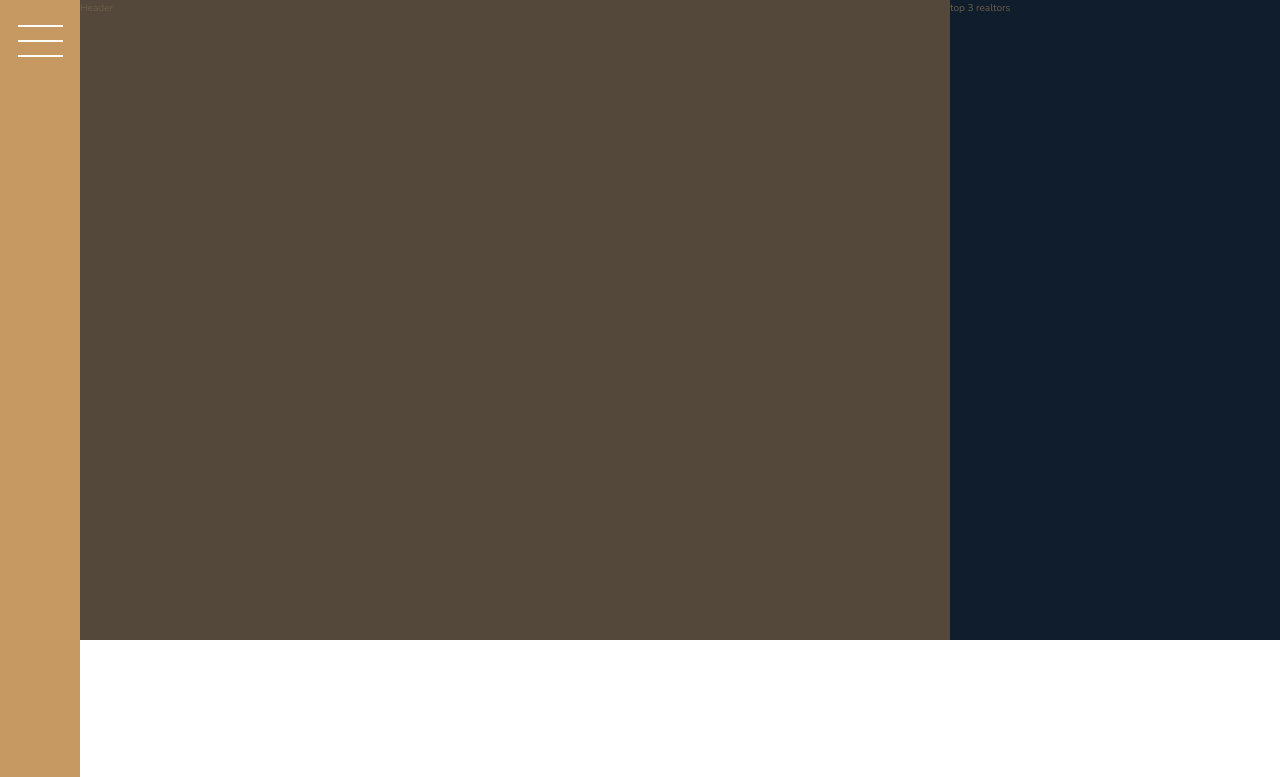
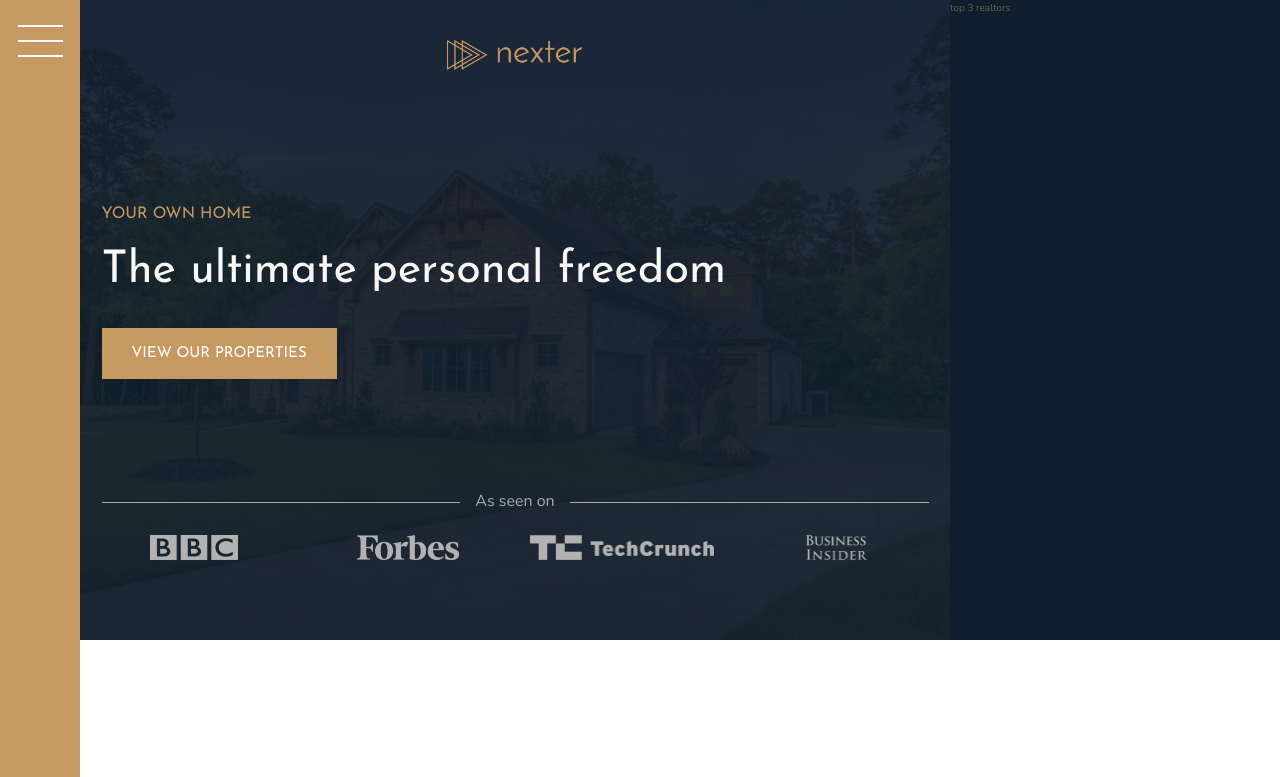
Before and after one commit to shrirangmhalgi/nexter, a website: page index.html in a window 1280 px wide. Shown: the top 777 px of the page. Drawn offline with nearby package versions, Linux system fonts and the light colour scheme.

Commit message:
added the header section

```diff
--- a/index.html
+++ b/index.html
@@ -21,7 +21,17 @@
   </div>
 
   <header class="header">
-    Header
+    <img src="img/logo.png" alt="Nexter Logo" class="header__logo">
+    <h3 class="heading-3">Your own home</h3>
+    <h1 class="heading-1">The ultimate personal freedom</h1>
+    <button class="btn header__btn">View our properties</button>
+    <div class="header__seenon-text">As seen on</div>
+    <div class="header__seenon-logos">
+      <img src="img/logo-bbc.png" alt="Seen on logo 1">
+      <img src="img/logo-forbes.png" alt="Seen on logo 2">
+      <img src="img/logo-techcrunch.png" alt="Seen on logo 3">
+      <img src="img/logo-bi.png" alt="Seen on logo 4">
+    </div>
   </header>
 
   <div class="realtors">
--- a/sass/_header.scss
+++ b/sass/_header.scss
@@ -1,4 +1,53 @@
 .header{
-  background-color: $color-grey-dark-1;
   grid-column: full-start / col-end 6;
+  background-image: linear-gradient(rgba($color-secondary, 0.93),rgba($color-secondary, 0.93)), url("../img/hero.jpeg");
+  background-size: cover;
+  background-position: center;
+  padding: 8rem;
+  padding-top: 4rem;
+
+  display: grid;
+  grid-template-rows: 1fr min-content 6rem 1fr;
+  grid-template-columns: max-content;
+  grid-row-gap: 2rem;
+  justify-content: center;
+
+  &__logo{
+    height: 3rem;
+    justify-self: center;
+  }
+
+  &__btn{
+    align-self: start;
+    justify-self: start;
+  }
+
+  &__seenon-text{
+    display: grid;
+    grid-template-columns: 1fr max-content 1fr;
+    grid-column-gap: 1.5rem;
+    align-items: center;
+
+    font-size: 1.6rem;
+    color: $color-grey-light-2;
+
+    &::before, &::after{
+      content: "";
+      height: 1px;
+      display: block;
+      background-color: currentColor;
+    }
+  }
+
+  &__seenon-logos{
+    display: grid;
+    grid-template-columns: repeat(4, 1fr);
+    grid-column-gap: 3rem;
+    justify-items: center;
+
+    img{
+      height: 2.5rem;
+      filter: brightness(70%);
+    }
+  }
 }
--- a/sass/_typography.scss
+++ b/sass/_typography.scss
@@ -5,6 +5,10 @@
 
 .heading-1{
   @extend %heading;
+  font-size: 4.5rem;
+  color: $color-grey-light-1;
+  line-height: 1;
+
 }
 
 .heading-2{
```
Also changed, not shown: css/style.css.
